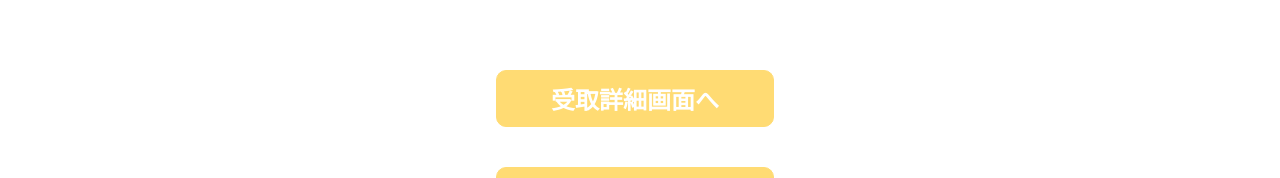
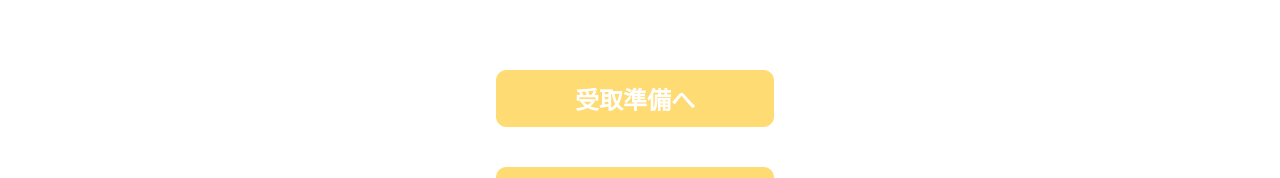
Before and after one commit to Kota-Y/etaste, a React (Create React App) app in the folder app/: page /user-fin in a window 1280 px wide. Shown: the part 370-548 px from the top of the page. Built offline with nearby package versions, Linux system fonts and the light colour scheme; what google-maps-react would draw is missing.

Commit message:
create user-fin page

```diff
--- a/app/src/Components/Header.js
+++ b/app/src/Components/Header.js
@@ -9,7 +9,7 @@ class Header extends React.Component {
 
   handleToFavoriteListPage = () =>{
     this.props.history.push('/favorite-list');
-  }
+  };
 
   handleToUserDealPage = () => {
     this.props.history.push("/deal");
--- a/app/src/Components/UserFin.js
+++ b/app/src/Components/UserFin.js
@@ -18,6 +18,13 @@ class UserFin extends React.Component{
         }
 
     }
+    handleToUserDealPage = () => {
+        this.props.history.push("/deal");
+    };
+
+    handleToHomePage = () => {
+        this.props.history.push("/");
+    };
 
     handlePostStoreInfo(){
         if( this.state.isOpen ){
@@ -68,8 +75,12 @@ class UserFin extends React.Component{
                         />
                     </div>
                     <div className='fin-button'>
-                        <h2>受取詳細画面へ</h2>
-                        <h2>ホームへ</h2>
+                        <h2
+                            onClick={ this.handleToUserDealPage }
+                        >受取準備へ</h2>
+                        <h2
+                            onClick={ this.handleToHomePage }
+                        >ホームへ</h2>
                     </div>
                 </center>
             </div>
```
